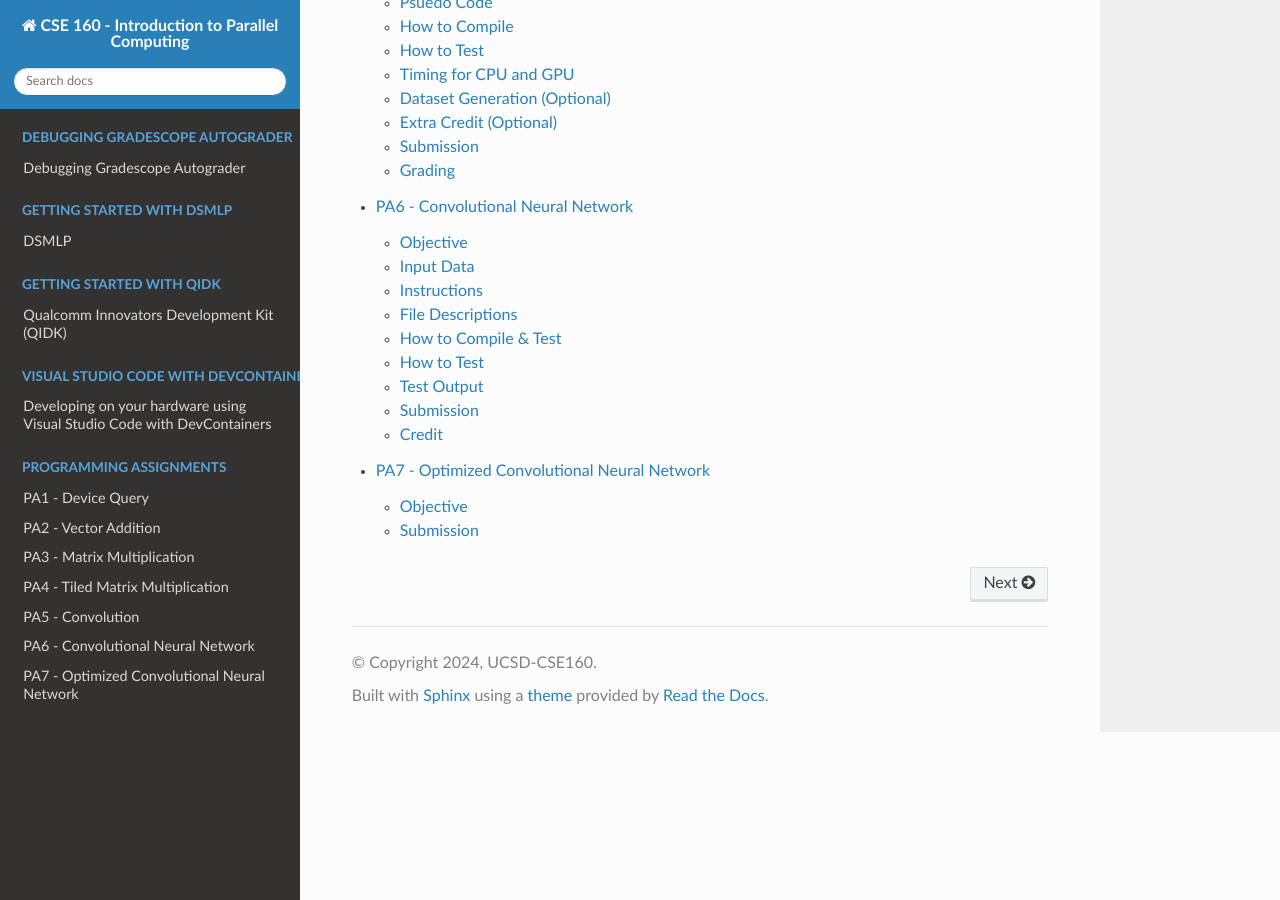
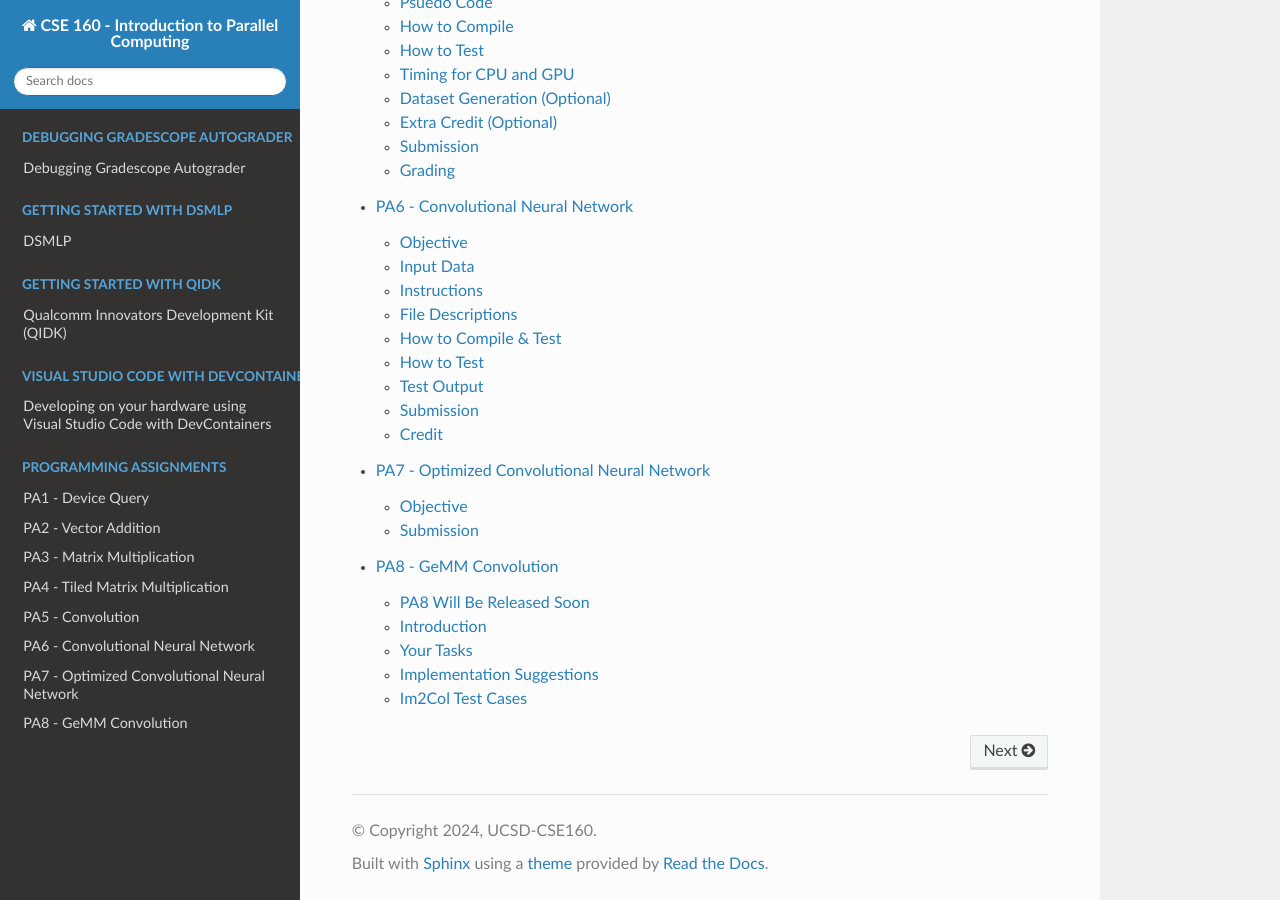
Before and after one commit to KastnerRG/cse160-docs, a Sphinx documentation site: the page built from docs/source/index.rst, in a window 1280 px wide and 900 px high, scrolled down 2381 px. Built offline with Sphinx 7.4.7 and the Read the Docs theme 3.1.0, drawn with Linux system fonts in a browser that asks for light colours; formulas are drawn with MathJax 3; some of the changed lines change nothing that is shown.

Commit message:
pa8 writeup

```diff
--- /dev/null
+++ b/docs/source/PA8.rst
@@ -0,0 +1,166 @@
+PA8 - GeMM Convolution
+======================
+
+PA8 Will Be Released Soon
+-------------------------
+
+Introduction
+------------
+You will be implementing convolution via matrix multiplication. This PA has the most challenging indexing of all the PAs. We highly recommend that you draft your code in a separate file and test it on small test cases. Some test cases are provided at the bottom of this writeup.
+
+Your Tasks
+-----------
+- Implement and call the im2col kernel
+- Call `clblast::GemmBatched` to compute the product of the mask and unrolled input feature maps.
+
+im2col
+^^^^^^
+
+Copy the elements of the input :math:`x` with shape :math:`(B, C, W, H)` to :math:`x_{\text{unroll}}` which has shape :math:`(B, C \times K \times K, (H - K + 1) \times (W - K + 1))`. Here, :math:`x_{\text{unroll}}` is a list of matrices with one matrix for each batch element. For a given matrix :math:`M` in :math:`x_{\text{unroll}}`:
+
+- each column of :math:`M` corresponds to one (row_o, col_o) pair in the **output of the convolution** (NOT the output of im2col)
+
+  - output rows and columns are flattened in row-major order
+- the rows of :math:`M` correspond to the receptive field of each (row_o, col_o)
+
+  - this is flattened in channel major order
+  - each channel is then flattened in row-major order
+
+.. image:: /image/unroll_diagram.excalidraw.png
+
+Partial pseudocode is given below:
+::
+
+  for b in 0..<B:
+      for c_in in 0..<C:
+          for row_i in 0..<H:
+              for col_i in 0..<W:
+                  for mask_offset_row in 0..<K:
+                      for mask_offset_col in 0..<K:
+                          # indices in the output of the convolution whose receptive fields include (row_i, col_i)
+                          row_o = ??
+                          col_o = ??
+                          row_o_in_bounds = 0 <= row_o and row_o < H - K + 1
+                          col_o_in_bounds = 0 <= col_o and col_o < W - K + 1
+                          if row_o_in_bounds and col_o_in_bounds:
+                              # indices in x_unroll to write to
+                              col_u = ??
+                              row_u = ??
+
+                              x_unroll[b, col_u, row_u] = x[b, c_in, row_i, col_i]
+
+Guiding Questions
+"""""""""""""""""
+- Given a (row_i, col_i), what receptive fields overlap with it?
+- What (row_o, col_o) does each receptive field influence?
+- What part of the receptive field is it in?
+
+Batched GeMM
+^^^^^^^^^^^^
+
+Call `clblast::GemmBatched` to compute the product of :math:`k` and :math:`x_{\text{unroll}}`. The documentation for it is `here <https://github.com/CNugteren/CLBlast/blob/master/doc/api.md#xgemmbatched-batched-version-of-gemm>`_. For additional context:
+- The formula for batched GeMM is :math:`C_i <- alpha_i A_i B_i + beta_i C_i` where
+
+  - :math:`i` is the batch index
+  - :math:`A_i` is :math:`m \times k`
+  - :math:`B_i` is :math:`k \times n`
+  - :math:`C_i` is :math:`m \times n` and modified in place
+  - :math:`alpha_i, beta_i \in \mathbb{R}`
+
+- `a_offsets[i]` should be the (1 dimensional) index of the first element of matrix :math:`i` in :math:`A`
+
+  - same applies to `b_offsets` and `c_offsets`
+  - it may be useful to use C++ vectors for this
+- the leading dimension of a row-major matrix is the number of columns it has
+
+Note that while the mask :math:`k` can be seen as a :math:`(M, C, K, K)` tensor, it can also be interpreted as an :math:`(M, C \times K \times K)` matrix, which is what we do here. If you are familiar with `numpy`, this is like doing `k.reshape((M, C * K * K))`. Similarly, :math:`y` is a :math:`(B, M, H-K+1, W-K+1)` tensor, but is interpreted as a :math:`(B, M, (H-K+1) \times (W-K+1))` tensor.
+
+Alternatively, you can write your own batched matrix multiplication kernel. This may also be good for testing your `im2col` kernel if you cannot get `clblast` to work yet.
+
+Implementation Suggestions
+--------------------------
+
+- Do the algorithm by hand on a small test case (such as those provided at the bottom of this writeup)
+- **Draft your code in a separate file and test on small test cases**
+
+  - This can be done locally, reducing dependence on the DSMLP
+  - Tutors and TAs in office hours can better help with debugging this code as well
+- For each variable that represents an index, keep track of
+
+  - What that index represents
+  - The range of possible values
+  - Whether it is indexing an element in the input, convolution output, or im2col output
+  - What 0 in its coordinate system represents
+
+Im2Col Test Cases
+----------------
+All of the following test cases have a batch dimension of 1.
+
+With :math:`C = 1, H = 4, W = 4, K=3`
+
+.. code-block::
+
+  x:
+  [[[ 0 1 2 3]
+    [ 4 5 6 7]
+    [ 8 9 10 11]
+    [12 13 14 15]]]
+
+  x_unroll:
+  [[ 0  1  4  5]
+   [ 1  2  5  6]
+   [ 2  3  6  7]
+   [ 4  5  8  9]
+   [ 5  6  9 10]
+   [ 6  7 10 11]
+   [ 8  9 12 13]
+   [ 9 10 13 14]
+   [10 11 14 15]]
+
+With :math:`C=2, H=4, W=4, K=3`
+
+.. code-block::
+
+  x:
+  [[[ 0  1  2  3]
+    [ 4  5  6  7]
+    [ 8  9 10 11]
+    [12 13 14 15]]
+
+   [[16 17 18 19]
+    [20 21 22 23]
+    [24 25 26 27]
+    [28 29 30 31]]]
+
+  x_unroll:
+  [[ 0  1  4  5]
+   [ 1  2  5  6]
+   [ 2  3  6  7]
+   [ 4  5  8  9]
+   [ 5  6  9 10]
+   [ 6  7 10 11]
+   [ 8  9 12 13]
+   [ 9 10 13 14]
+   [10 11 14 15]
+   [16 17 20 21]
+   [17 18 21 22]
+   [18 19 22 23]
+   [20 21 24 25]
+   [21 22 25 26]
+   [22 23 26 27]
+   [24 25 28 29]
+   [25 26 29 30]
+   [26 27 30 31]]
+
+The following Python script can be used to make additional test data if you wish to draft your code in Python.
+
+.. code-block:: python
+
+  import numpy as np
+  C = 2
+  H = 4
+  W = 4
+  K = 3
+  x = np.arange(H * W * C)
+  x = x.reshape((1, C, H, W))
+  x_unroll = np.zeros((1, C * K * K,  (H - K + 1) *  (W - K + 1)), dtype=np.int32)
--- a/docs/source/index.rst
+++ b/docs/source/index.rst
@@ -50,6 +50,7 @@
    PA5 - Convolution <PA5>
    PA6 - Convolutional Neural Network <PA6>
    PA7 - Optimized Convolutional Neural Network <PA7>
+   PA8 - GeMM Convolution <PA8>
 
 
 .. toctree::
```
Also changed, not shown: docs/source/image/unroll_diagram.excalidraw.png (added).
